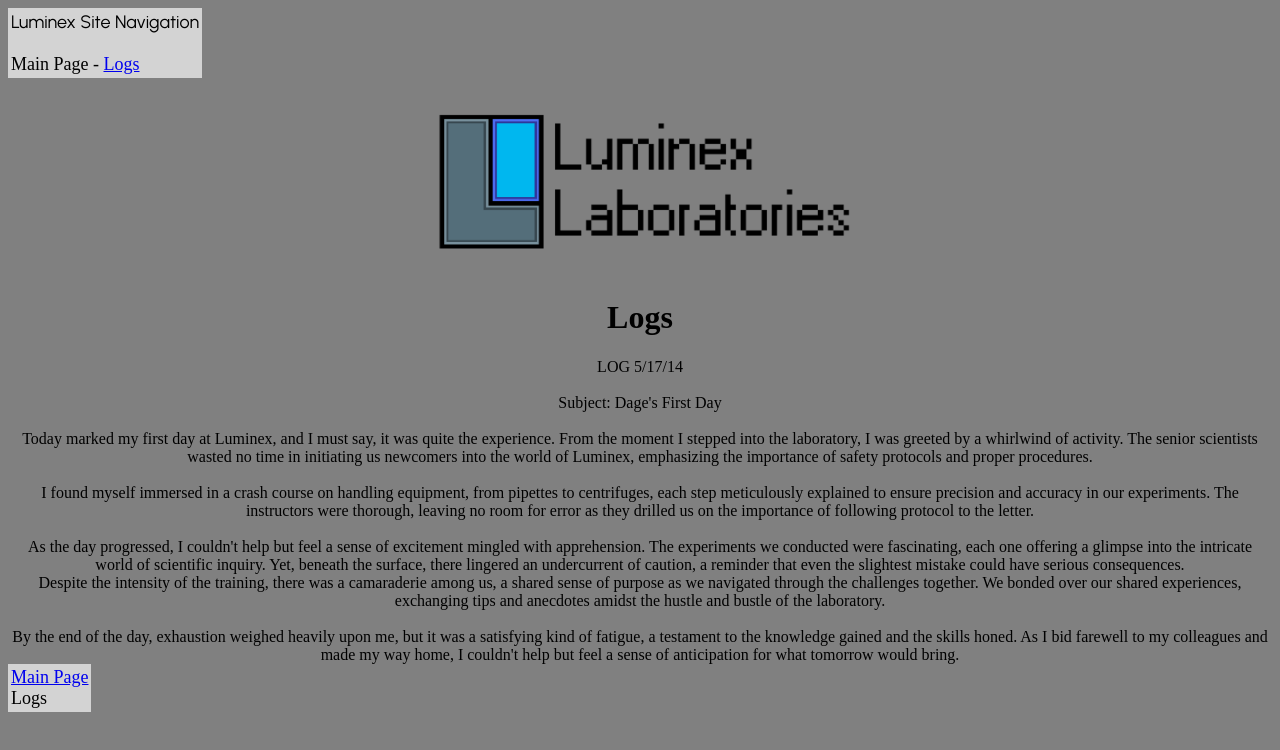
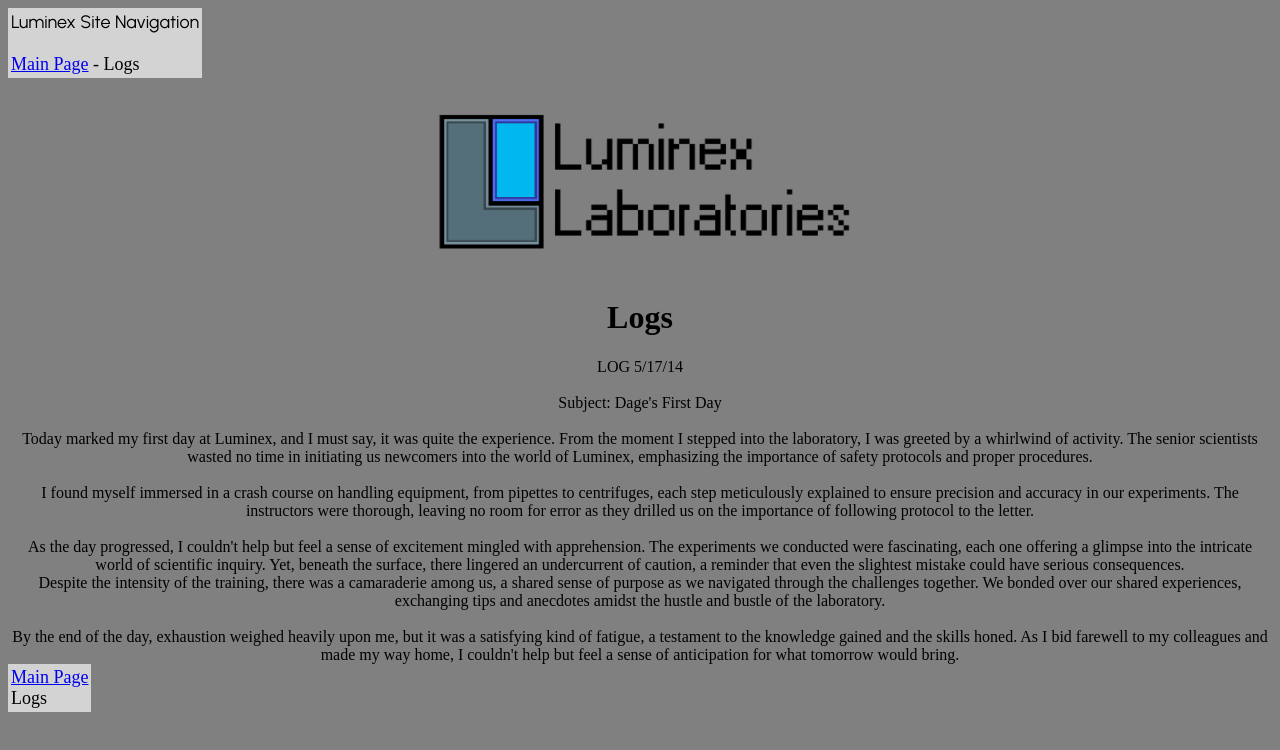
Before and after one commit to Kiloaia/kiloaia-github.io, a plain HTML site: page logs.html in a window 1280 px wide. Drawn offline with Linux system fonts and the light colour scheme.

Commit message:
Update logs.html

```diff
--- a/logs.html
+++ b/logs.html
@@ -10,7 +10,7 @@
       <left>
   <table style="max-width:1000px;background-color:lightgray;">
             <tbody><tr><td>
-        <font i<font="" id="list" size="4" color="black"><p></p><div style="font-family:Urbanist">Luminex Site Navigation</div><br>Main Page - <a href="logs.html">Logs</a></font>
+        <font i<font="" id="list" size="4" color="black"><p></p><div style="font-family:Urbanist">Luminex Site Navigation</div><br><a href="index.html">Main Page</a> - Logs</font>
         </td></tr>
         </tbody></table>
 </left>
```
